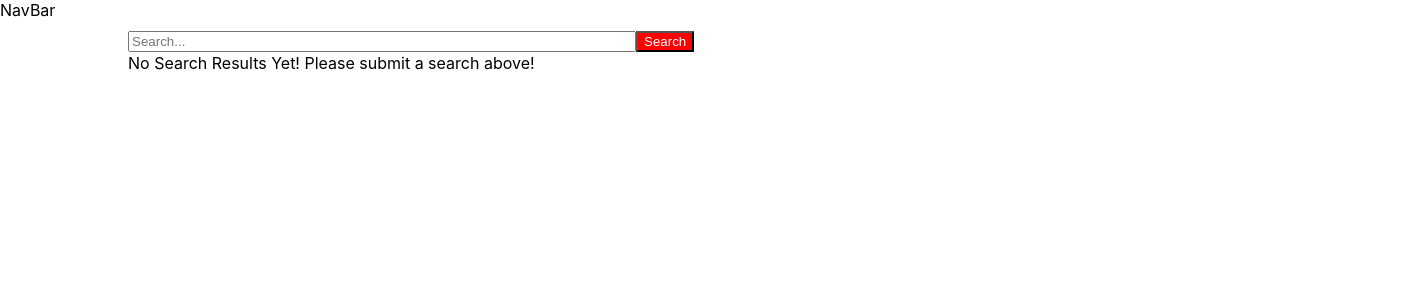
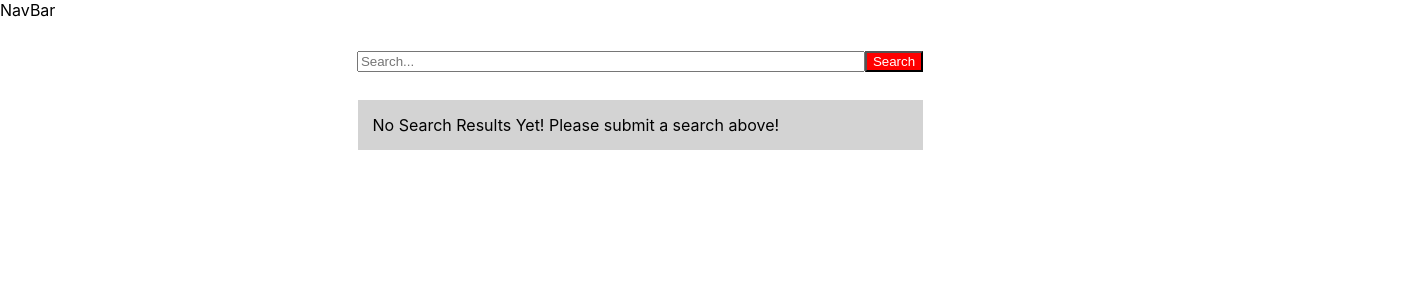
Before and after one commit to MiltonClark2/React-Youtube-Project-Prompt, a React (Create React App) app: page / in a window 1280 px wide. Shown: the top 300 px of the page, 1408 px wide, since content can reach past the window. Built offline with nearby package versions, Linux system fonts and the light colour scheme.

Commit message:
Add - create component folder, Home.js for homepage, Css for homepage search results area, create search form for search input area and search button

```diff
--- a/src/App.css
+++ b/src/App.css
@@ -6,9 +6,7 @@
   }
 
 #search-container {
-  position:relative;
-  left:10%;
-  top:35%;
+  text-align: center;
 }
 
 #search-box {
@@ -23,7 +21,15 @@
 }
 
 #display-container {
-  position: relative;
-  left: 10%;
-  top: 40%
+  text-align: left;
 }
+
+
+#search-results p {
+  padding-left: 15px;
+  padding-top: 15px;
+  background-color: lightgrey;
+  width: 550px;
+  height: 35px;
+  margin: 0 auto;
+}
--- a/src/App.js
+++ b/src/App.js
@@ -6,12 +6,22 @@ class App extends Component{
   constructor(){
     super()
     this.state = {
+      searchInputValue: "",
+      fetchData: [],
 
     }
   }
 
-  handleButtonClick = () => {
-    console.log("Trigger")
+  handleOnSubmit = (e) => {
+    e.preventDefault();
+
+
+  }
+
+  handleUserInput = (e) => {
+    this.setState({
+      [this.searchInputValue]: e.target.value
+    })
   }
 
   render(){
@@ -20,16 +30,27 @@ class App extends Component{
         <div id="navbar-container">
           NavBar
         </div>
+
         <div id="search-container">
-          <input id="search-box" type="text" placeholder="Search..." />
-          <button id="search-button" onClick={this.handleButtonClick}>Search</button>
+          <form id="search-form">
+            <input
+              id="search-box"
+              type="text"
+              placeholder="Search..."
+              value={this.searchInputValue}
+              onInput={this.handleUserInput}
+            />
+            <button id="search-button" onClick={this.handleOnSubmit}>Search</button>
+          </form>
         </div>
+
         <div id="display-container">
           <div id="search-results">
-            No Search Results Yet! Please submit a search above!
+            <p>
+              No Search Results Yet! Please submit a search above!
+            </p>
           </div>
         </div>
-
 
 
       </div>
```
Also changed, not shown: src/components/Home.js (added).
